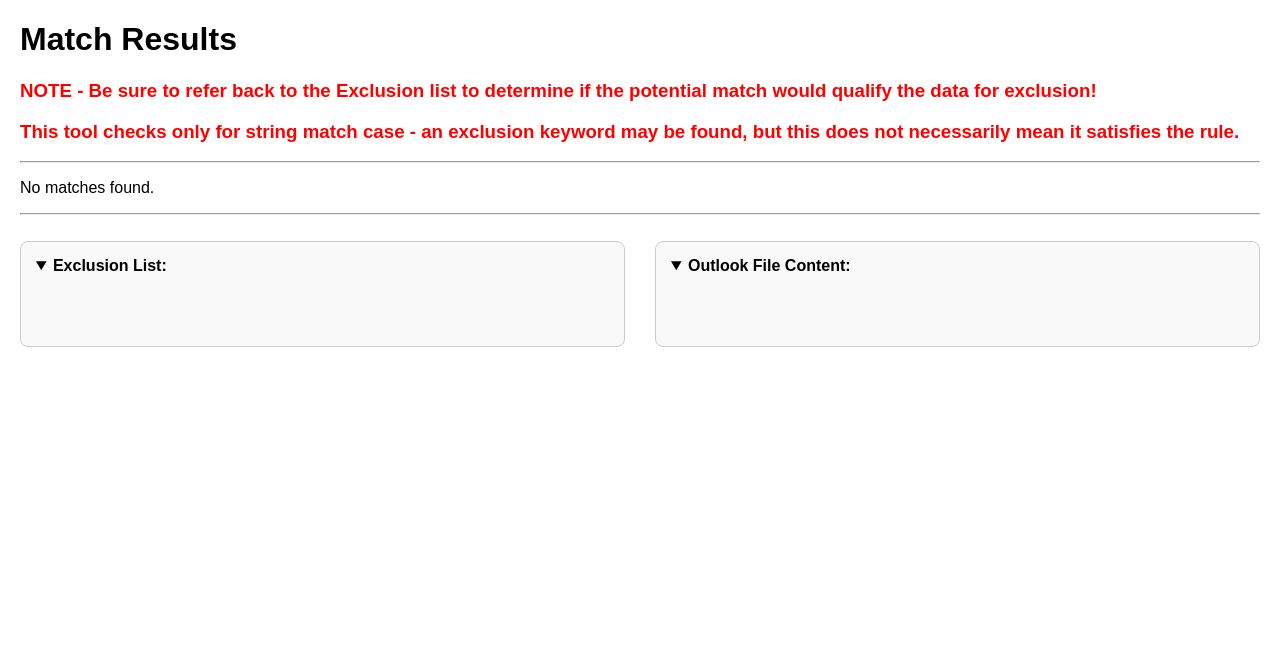
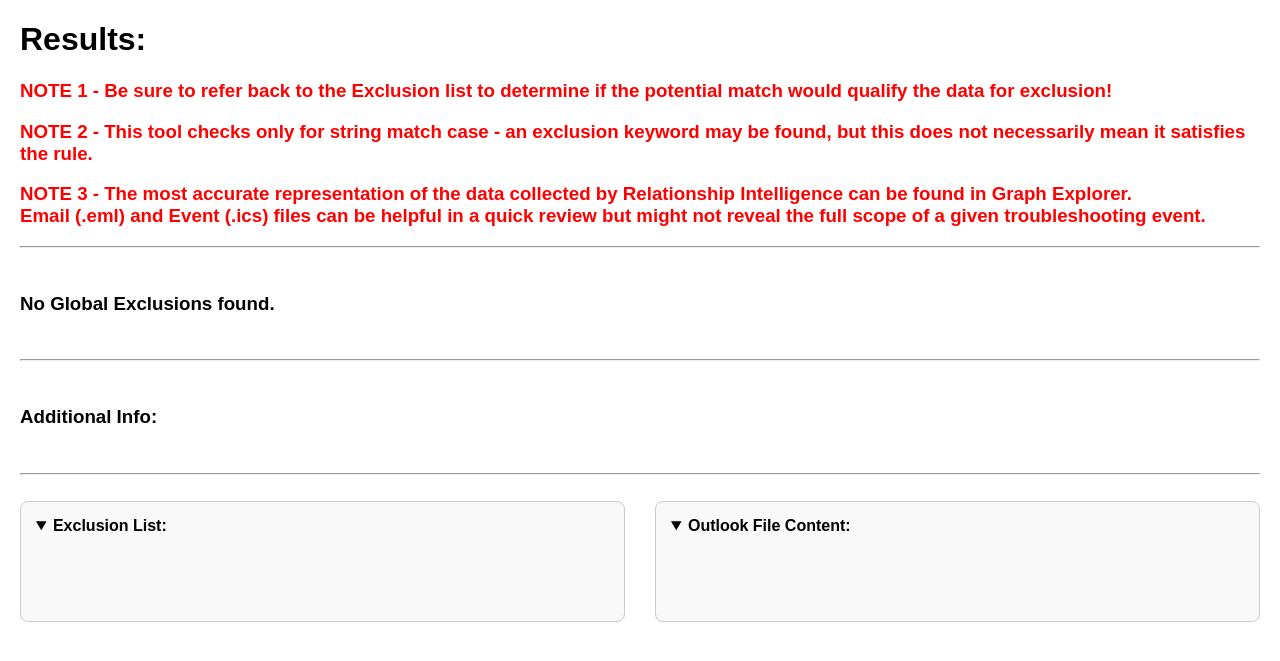
Before and after one commit to lt4753/dc1-global-exclusion-check, a Flask app: template templates/results.html in a window 1280 px wide. Shown: the top 661 px of the page. Run offline with Flask 3, Linux system fonts and the light colour scheme; the template is opened without the code that fills it, so the values that code supplies are empty.

Commit message:
main commit

```diff
--- a/app.py
+++ b/app.py
@@ -2,13 +2,17 @@ from flask import Flask, request, render_template, redirect, url_for, flash, ses
 import csv
 import re
 import os
+import json
+import email
 from werkzeug.utils import secure_filename
+
 
 app = Flask(__name__)
 app.secret_key = "your_secret_key"
 UPLOAD_FOLDER = "uploads"
 app.config["UPLOAD_FOLDER"] = UPLOAD_FOLDER
 os.makedirs(UPLOAD_FOLDER, exist_ok=True)
+
 
 def get_exclusions_from_file(input_exclusion_file, column_name):
     exclusion_list = []
@@ -23,6 +27,14 @@ def get_exclusions_from_file(input_exclusion_file, column_name):
         return [], f"Error reading exclusion file: {e}"
     return exclusion_list, None
 
+
+def full_exclusion_file(input_exclusion_file):
+    with open(input_exclusion_file, 'r', newline='') as full_exclusions_csv:
+        reader = csv.DictReader(full_exclusions_csv)
+        rows = list(reader)
+        return rows
+
+
 def get_outlook_file(outlook_filename):
     try:
         with open(outlook_filename, 'r', encoding='utf-8', errors='ignore') as outlook_file:
@@ -30,12 +42,110 @@ def get_outlook_file(outlook_filename):
     except Exception as e:
         return None, f"Error reading Outlook file: {e}"
 
+
+def get_ics_file_lines(outlook_filename):
+    additional_ics_info = []
+    if outlook_filename.endswith('.ics'):
+        with open(outlook_filename, 'r', encoding='utf-8', errors='ignore') as outlook_file:
+            reader = outlook_file.readlines()
+            for line in range(len(reader)):
+                if reader[line].startswith('ATTENDEE;') and reader[line].strip().endswith('.com'):
+                    additional_ics_info.append("Attendee: " + str(reader[line].split('mailto:')[-1]).strip())
+                if reader[line].startswith('ATTENDEE;') and reader[line + 1].startswith(' '):
+                    two_line_attendee = reader[line].strip() + reader[line + 1].lstrip()
+                    additional_ics_info.append("Attendee: " + two_line_attendee.split('mailto:')[-1].strip())
+                if reader[line].startswith('UID:'):
+                    uid_single_line = reader[line]
+                    if reader[line + 1].startswith(' '):
+                        uid_multi_line = reader[line].strip() + reader[line + 1].lstrip()
+                        additional_ics_info.append(uid_multi_line.replace('UID:', 'UID: '))
+                    else: additional_ics_info.append(uid_single_line.replace('UID:', 'UID: '))
+                if reader[line].startswith('ORGANIZER;'):
+                    additional_ics_info.append("Organizer: " + str(reader[line].split('mailto:')[-1]).strip())
+            return sorted(additional_ics_info, reverse=True)
+    return []
+
+
+def get_eml_file_lines(outlook_filename):
+    additional_eml_info = []
+    if outlook_filename.endswith('.eml'):
+        with open(outlook_filename, 'rb') as outlook_file:
+            reader = email.message_from_binary_file(outlook_file)
+
+            sender = reader['From'].split('<')[-1].strip('>')
+            additional_eml_info.append(f'From: {sender}')
+
+            to_raw = reader['To']
+            to_single_line = re.sub(r'\r?\n[ \t]+', '', to_raw).split(',')
+            to_list = ''
+            for recip in to_single_line:
+                to_list += recip
+            fixed_to_list = re.split('[<|>]', to_list)
+            for to in fixed_to_list:
+                if '@' in to:
+                    additional_eml_info.append(f'To: {to}')
+
+            cc_raw = reader['Cc']
+            cc_single_line = re.sub(r'\r?\n[ \t]+', '', cc_raw).split(',')
+            cc_list = ''
+            for recip in cc_single_line:
+                cc_list += recip
+            fixed_cc_list = re.split('[<|>]', cc_list)
+            for cc in fixed_cc_list:
+                if '@' in cc:
+                    additional_eml_info.append(f'Cc: {cc}')
+
+            subject = reader['Subject']
+            additional_eml_info.append(f'Subject: {subject}')
+
+            messageid = reader['Message-ID']
+            additional_eml_info.append(f'Message-ID: {messageid}')
+
+            return additional_eml_info
+
+    return []
+
+
+def get_json_file_lines(outlook_filename):
+    additional_json_info = []
+    if outlook_filename.endswith('.json'):
+        with open(outlook_filename, 'r', encoding='utf-8', errors='ignore') as outlook_file:
+
+            raw_json = outlook_file.read()
+            cleaned_json = re.sub(r'"body"\s*:\s*\{.*?\},?', '', raw_json, flags=re.DOTALL)
+            data = json.loads(cleaned_json)
+            messages = data.get("value", [])
+
+            for email in messages:
+                id = email.get('id')
+                subject = email.get('subject')
+                sender = email.get('sender', {}).get('emailAddress', {})
+                sender_address = sender.get('address', 'N/A')
+                to_recipients = email.get('toRecipients', [])
+                to_addresses = sorted({recipient.get('emailAddress', {}).get('address', 'N/A') for recipient in to_recipients})
+                cc_recipients = email.get('ccRecipients', [])
+                cc_addresses = sorted({recipient.get('emailAddress', {}).get('address', 'N/A') for recipient in cc_recipients})
+                additional_json_info.append("ID: " + id +
+                    "\nSubject: " + subject +
+                    "\nSender: " + sender_address +
+                    "\nRecipients: " + str(to_addresses).lstrip('[').strip(']') +
+                    "\nCc'ed: " + str(cc_addresses).lstrip('[').strip(']') +
+                    "\n" +
+                    "\n"
+                    )
+
+            return additional_json_info
+
+    return[]
+
+
 def find_matches(content, exclusion_list):
     matches = []
     for keyword in exclusion_list:
         if re.search(re.escape(keyword), content, re.IGNORECASE):
             matches.append(keyword)
     return matches
+
 
 @app.route("/", methods=["GET", "POST"])
 def index():
@@ -55,15 +165,28 @@ def index():
 
         exclusions, error1 = get_exclusions_from_file(excl_path, "Value")
         content, error2 = get_outlook_file(outlook_path)
+        full_csv_output = full_exclusion_file(excl_path)
+        lines_from_ics = get_ics_file_lines(outlook_path)
+        lines_from_eml = get_eml_file_lines(outlook_path)
+        lines_from_json = get_json_file_lines(outlook_path)
 
         if error1 or error2:
             flash(error1 or error2)
             return redirect(request.url)
 
         matches = find_matches(content, exclusions)
-        return render_template("results.html", matches=matches, content=content, exclusions=exclusions)
+        return render_template("results.html",
+                               matches=matches,
+                               content=content,
+                               exclusions=exclusions,
+                               full_csv_output=full_csv_output,
+                               lines_from_ics=lines_from_ics,
+                               lines_from_eml=lines_from_eml,
+                               lines_from_json = lines_from_json
+                               )
 
     return render_template("index.html")
 
+
 if __name__ == "__main__":
     app.run()
--- a/templates/results.html
+++ b/templates/results.html
@@ -25,26 +25,53 @@
       white-space: pre-wrap;
       word-break: break-word;
     }
+      table {
+    border-collapse: collapse;
+    width: 100%;
+  }
+
+  th, td {
+    border: 1px solid black;
+    padding: 8px;
+    text-align: left;
+  }
+
+  thead {
+    background-color: #eee;
+  }
   </style>
 </head>
 <body>
-  <h1>Match Results</h1>
-  <h3 style="color: red;">NOTE - Be sure to refer back to the Exclusion list to determine if the potential match would qualify the data for exclusion!</h3>
-  <h3 style="color: red;">This tool checks only for string match case - an exclusion keyword may be found, but this does not necessarily mean it satisfies the rule.</h3>
+  <h1>Results:</h1>
+  <h3 style="color: red;">NOTE 1 - Be sure to refer back to the Exclusion list to determine if the potential match would qualify the data for exclusion!</h3>
+  <h3 style="color: red;">NOTE 2 - This tool checks only for string match case - an exclusion keyword may be found, but this does not necessarily mean it satisfies the rule.</h3>
+  <h3 style="color: red;">NOTE 3 - The most accurate representation of the data collected by Relationship Intelligence can be found in Graph Explorer. <br>
+    Email (.eml) and Event (.ics) files can be helpful in a quick review but might not reveal the full scope of a given troubleshooting event.</h3>
   <hr>
 
   {% if matches %}
-    <h3>Potential matches found:</h3>
+    <h3>Potential Global Exclusions found:</h3>
     <ul>
       {% for match in matches %}
         <li>{{ match }}</li>
       {% endfor %}
     </ul>
   {% else %}
-    <p>No matches found.</p>
+    <br><h3>No Global Exclusions found.</h3><br>
   {% endif %}
 
-  <hr><br>
+  <hr>
+  <br><h3>Additional Info:</h3>
+    {% for additional_ics_info in lines_from_ics%}
+    <p>{{ additional_ics_info }}</p>
+    {% endfor %}
+    {% for additional_eml_info in lines_from_eml%}
+    <p>{{ additional_eml_info }}</p>
+    {% endfor %}
+    {% for additional_json_info in lines_from_json%}
+    <pre><p>{{ additional_json_info }}</p></pre>
+    {% endfor %}
+  <br><hr><br>
 
   <div class="side-by-side">
     <!-- LEFT SIDE: Exclusion List -->
@@ -52,9 +79,24 @@
       <details open>
         <summary><b>Exclusion List:</b></summary>
         <pre>
-{% for exclusion in exclusions %}
-{{ exclusion }}
-{% endfor %}
+          <table border="1">
+            <thead>
+              <tr>
+                {% for key in full_csv_output[0].keys() %}
+                  <th>{{ key }}</th>
+                {% endfor %}
+              </tr>
+            </thead>
+            <tbody>
+              {% for row in full_csv_output %}
+              <tr>
+                {% for value in row.values() %}
+                  <td>{{ value }}</td>
+                {% endfor %}
+              </tr>
+              {% endfor %}
+            </tbody>
+          </table>
         </pre>
       </details>
     </div>
@@ -64,7 +106,7 @@
       <details open>
         <summary><b>Outlook File Content:</b></summary>
         <pre>
-{{ content }}
+        {{ content }}
         </pre>
       </details>
     </div>
```
Also changed, not shown: templates/index.html (+34 -3 lines).
